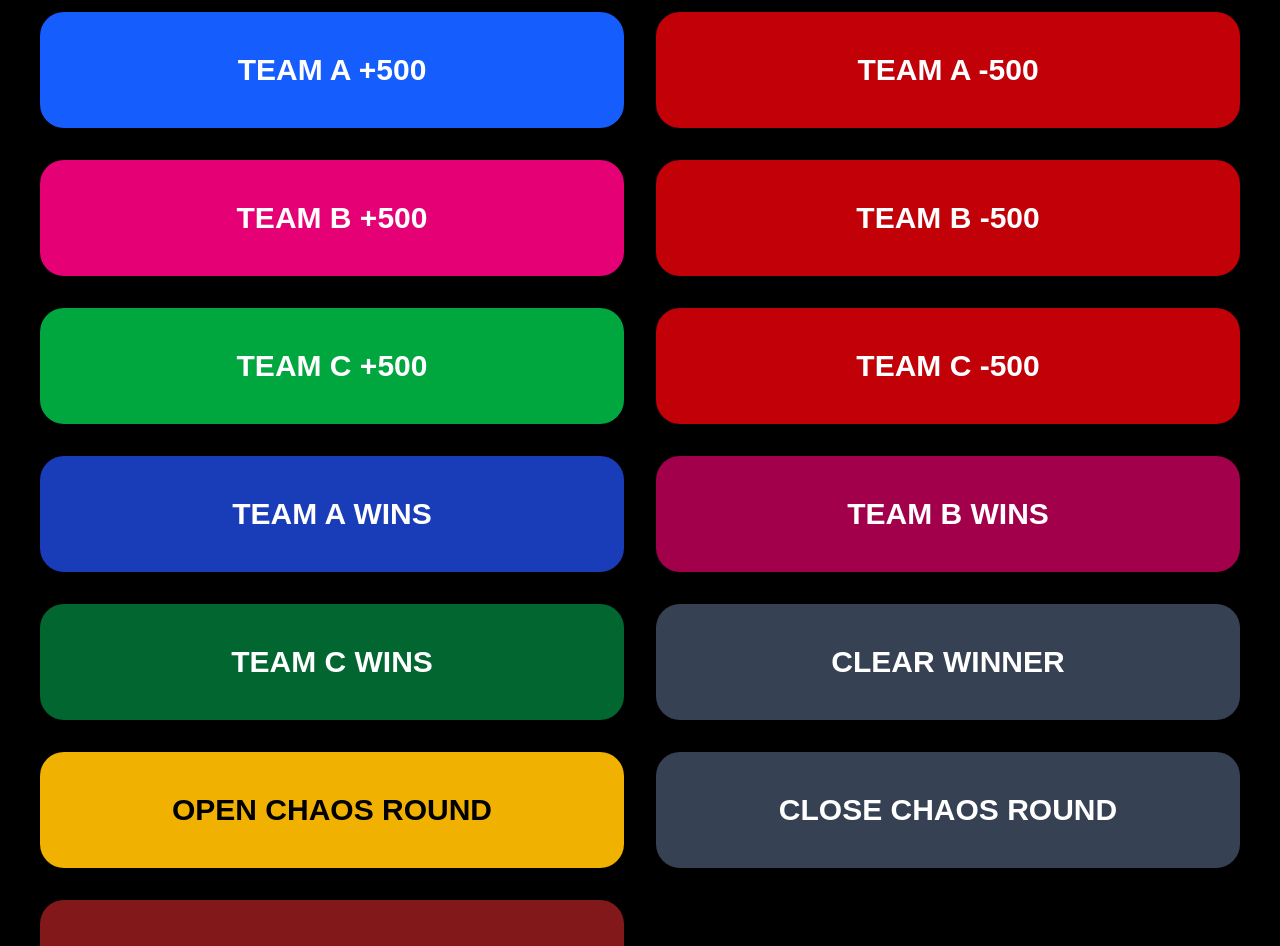
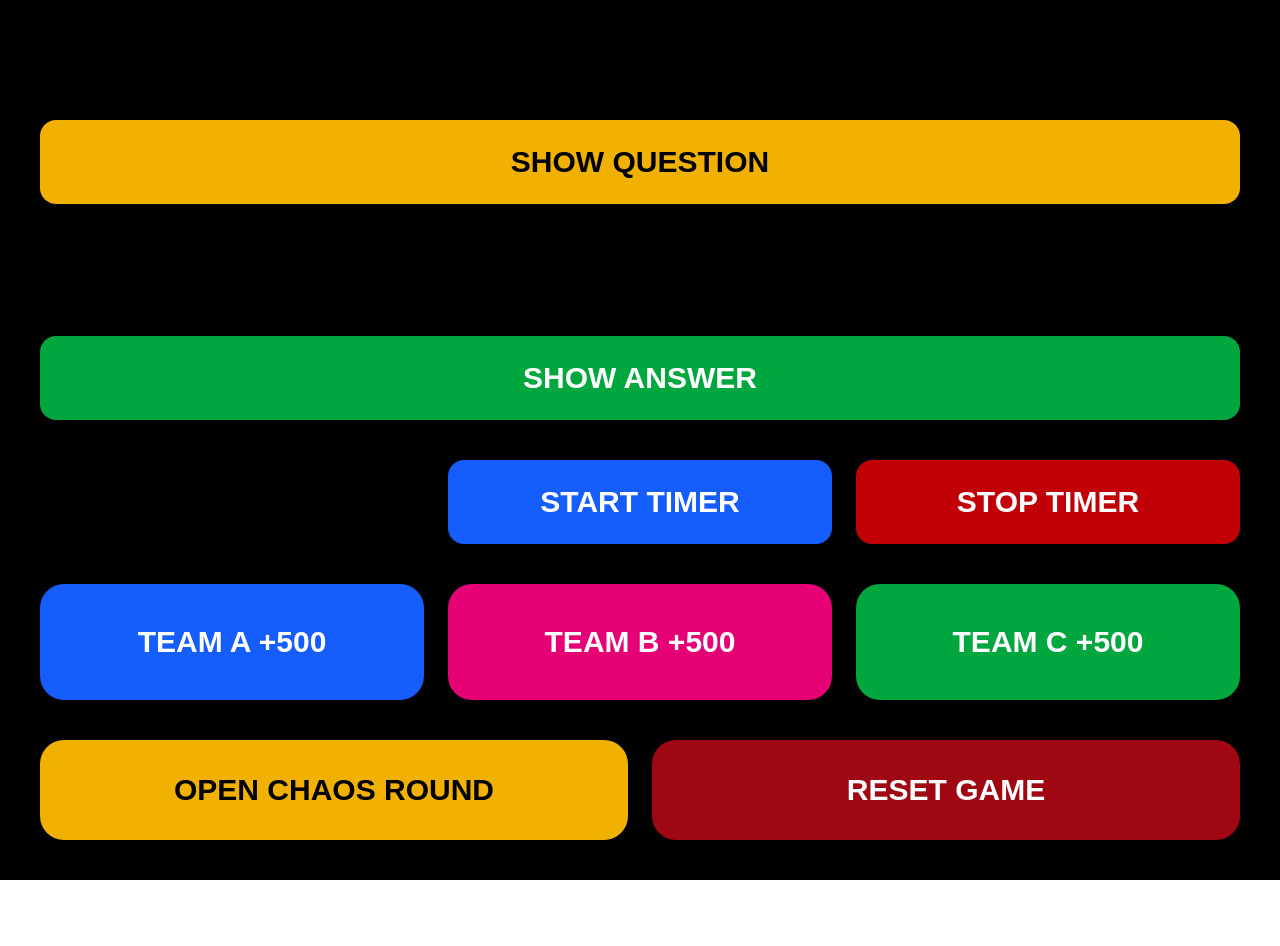
Before and after one commit to jakebaker2606-hub/crack-it, a Next.js app: page /host in a window 1280 px wide. Shown: the part 140-1086 px from the top of the page. After the commit the page ends 1020 px from the top, so only its background shows below. Built offline with nearby package versions, Linux system fonts and the light colour scheme; no server answers; the database is empty.

Commit message:
Updated audience screen and host controls

```diff
--- a/app/audience/page.tsx
+++ b/app/audience/page.tsx
@@ -1,8 +1,6 @@
-// app/audience/page.tsx
-
 "use client";
 
-import { useEffect, useState } from "react";
+import { useEffect, useRef, useState } from "react";
 
 import { motion } from "framer-motion";
 
@@ -42,9 +40,17 @@ export default function AudiencePage() {
 
     question: "Waiting for next question...",
 
+    answer: "",
+
+    showAnswer: false,
+
     round: 1,
 
     winner: "",
+
+    timer: 30,
+
+    timerRunning: false,
 
     showChaosWheel: false,
 
@@ -57,13 +63,23 @@ export default function AudiencePage() {
 
   const [spinning, setSpinning] = useState(false);
 
+  const timerAudio = useRef<HTMLAudioElement | null>(null);
+
   useEffect(() => {
 
-    const timer = setTimeout(() => {
+    timerAudio.current = new Audio("/sounds/timer.mp3");
+
+    timerAudio.current.loop = true;
+
+  }, []);
+
+  useEffect(() => {
+
+    const introTimer = setTimeout(() => {
       setShowIntro(false);
     }, 10000);
 
-    return () => clearTimeout(timer);
+    return () => clearTimeout(introTimer);
 
   }, []);
 
@@ -76,12 +92,56 @@ export default function AudiencePage() {
       const data = snapshot.val();
 
       if (data) {
+
         setGameState(data);
+
+        if (data.timerRunning) {
+
+          timerAudio.current?.play();
+
+        } else {
+
+          timerAudio.current?.pause();
+
+          if (timerAudio.current) {
+            timerAudio.current.currentTime = 0;
+          }
+
+        }
+
       }
 
     });
 
   }, []);
+
+  useEffect(() => {
+
+    let interval: any;
+
+    if (gameState.timerRunning && gameState.timer > 0) {
+
+      interval = setInterval(async () => {
+
+        await update(ref(db, "game"), {
+          timer: gameState.timer - 1,
+        });
+
+      }, 1000);
+
+    }
+
+    if (gameState.timer <= 0) {
+
+      update(ref(db, "game"), {
+        timerRunning: false,
+      });
+
+    }
+
+    return () => clearInterval(interval);
+
+  }, [gameState.timerRunning, gameState.timer]);
 
   const spinWheel = async () => {
 
@@ -153,6 +213,8 @@ export default function AudiencePage() {
 
     <div className="min-h-screen bg-black text-white relative overflow-hidden">
 
+      {/* BACKGROUND VIDEO */}
+
       <video
         autoPlay
         muted
@@ -166,15 +228,85 @@ export default function AudiencePage() {
 
       <div className="fixed inset-0 bg-black/50 z-0" />
 
+      {/* MAIN */}
+
       <div className="relative z-10 p-10">
 
-        <h1 className="text-center text-yellow-400 text-9xl font-black mb-10">
+        {/* ROUND */}
+
+        <div className="flex justify-center mb-6">
+
+          <div className="bg-purple-600 px-10 py-4 rounded-3xl text-5xl font-black">
+            ROUND {gameState.round}
+          </div>
+
+        </div>
+
+        {/* TITLE */}
+
+        <h1 className="text-center text-yellow-400 text-9xl font-black">
           CRACK IT!
         </h1>
 
-        <div className="bg-yellow-400 text-black text-center text-5xl font-black p-10 rounded-3xl">
+        {/* TIMER */}
+
+        <div className="flex justify-center mt-6">
+
+          <motion.div
+            animate={{
+              scale: gameState.timerRunning
+                ? [1, 1.08, 1]
+                : 1,
+            }}
+            transition={{
+              repeat: Infinity,
+              duration: 1,
+            }}
+            className="bg-red-600 text-white text-7xl font-black px-14 py-6 rounded-3xl shadow-[0_0_40px_red]"
+          >
+            {gameState.timer}
+          </motion.div>
+
+        </div>
+
+        {/* QUESTION */}
+
+        <motion.div
+          key={gameState.question}
+          initial={{
+            opacity: 0,
+            scale: 0.8,
+          }}
+          animate={{
+            opacity: 1,
+            scale: 1,
+          }}
+          className="bg-yellow-400 text-black text-center text-5xl font-black p-10 rounded-3xl mt-10"
+        >
           {gameState.question}
-        </div>
+        </motion.div>
+
+        {/* ANSWER */}
+
+        {gameState.showAnswer && (
+
+          <motion.div
+            initial={{
+              scale: 0,
+              opacity: 0,
+            }}
+            animate={{
+              scale: 1,
+              opacity: 1,
+            }}
+            className="bg-green-500 text-white text-center text-5xl font-black p-10 rounded-3xl mt-6"
+          >
+            ANSWER: {gameState.answer}
+          </motion.div>
+
+        )}
+
+        {/* TEAMS */}
 
         <div className="flex justify-center gap-10 flex-wrap mt-14">
 
@@ -199,9 +331,16 @@ export default function AudiencePage() {
             },
           ].map((team) => (
 
-            <div
+            <motion.div
               key={team.name}
-              className={`w-[320px] h-[430px] rounded-3xl p-8 ${team.color} flex flex-col items-center justify-between`}
+              animate={{
+                y: [0, -10, 0],
+              }}
+              transition={{
+                repeat: Infinity,
+                duration: 3,
+              }}
+              className={`w-[320px] h-[430px] rounded-3xl p-8 ${team.color} flex flex-col items-center justify-between shadow-2xl`}
             >
 
               <div className="text-8xl">
@@ -213,6 +352,7 @@ export default function AudiencePage() {
               </div>
 
               <div className="flex items-center justify-center w-full h-[180px] overflow-hidden">
+
                 <motion.div
                   key={team.score}
                   initial={{ scale: 1.5 }}
@@ -221,9 +361,10 @@ export default function AudiencePage() {
                 >
                   {team.score}
                 </motion.div>
+
               </div>
 
-            </div>
+            </motion.div>
 
           ))}
 
@@ -231,7 +372,7 @@ export default function AudiencePage() {
 
       </div>
 
-      {/* CHAOS POPUP */}
+      {/* CHAOS WHEEL */}
 
       {gameState.showChaosWheel && (
 
@@ -241,7 +382,11 @@ export default function AudiencePage() {
             CHAOS ROUND
           </h1>
 
-          <div className="w-0 h-0 border-l-[40px] border-r-[40px] border-b-[80px] border-l-transparent border-r-transparent border-b-yellow-400 z-20 mb-[-20px]" />
+          {/* POINTER */}
+
+          <div className="absolute top-[120px] z-20 w-0 h-0 border-l-[40px] border-r-[40px] border-b-[80px] border-l-transparent border-r-transparent border-b-yellow-400" />
+
+          {/* WHEEL */}
 
           <motion.div
             animate={{
@@ -251,58 +396,57 @@ export default function AudiencePage() {
               duration: 5,
               ease: "easeOut",
             }}
-            className="relative w-[700px] h-[700px] rounded-full overflow-hidden border-[16px] border-blue-900"
+            className="relative w-[700px] h-[700px] rounded-full border-[16px] border-blue-800 shadow-[0_0_60px_#3b82f6]"
+            style={{
+              background: `
+                conic-gradient(
+                  #ec4899 0deg 45deg,
+                  #f97316 45deg 90deg,
+                  #ef4444 90deg 135deg,
+                  #d946ef 135deg 180deg,
+                  #22c55e 180deg 225deg,
+                  #eab308 225deg 270deg,
+                  #0ea5e9 270deg 315deg,
+                  #9333ea 315deg 360deg
+                )
+              `,
+            }}
           >
+
+            {/* LABELS */}
 
             {wheelOptions.map((option, index) => {
 
-              const colors = [
-                "#ec4899",
-                "#f97316",
-                "#ef4444",
-                "#d946ef",
-                "#22c55e",
-                "#eab308",
-                "#0ea5e9",
-                "#9333ea",
-              ];
+              const angle = index * 45;
 
               return (
 
                 <div
                   key={option}
-                  className="absolute w-1/2 h-1/2 origin-bottom-right"
+                  className="absolute left-1/2 top-1/2 text-white font-black text-2xl"
                   style={{
-                    transform: `rotate(${index * 45}deg) skewY(-45deg)`,
-                    background: colors[index],
-                    right: "50%",
-                    bottom: "50%",
+                    transform: `
+                      rotate(${angle + 22.5}deg)
+                      translateY(-280px)
+                      rotate(90deg)
+                    `,
+                    transformOrigin: "center",
                   }}
                 >
-
-                  <div
-                    className="absolute text-white font-black text-center text-2xl"
-                    style={{
-                      transform: "skewY(45deg) rotate(22.5deg)",
-                      width: "240px",
-                      top: "70px",
-                      left: "10px",
-                    }}
-                  >
-                    {option}
-                  </div>
-
+                  {option}
                 </div>
 
               );
 
             })}
 
+            {/* CENTER */}
+
             <div className="absolute inset-0 flex items-center justify-center">
 
               <button
                 onClick={spinWheel}
-                className="w-[180px] h-[180px] rounded-full bg-blue-950 border-8 border-blue-700 text-5xl font-black"
+                className="w-[180px] h-[180px] rounded-full bg-blue-950 border-8 border-blue-700 text-5xl font-black shadow-[0_0_40px_#3b82f6]"
               >
                 SPIN
               </button>
@@ -310,6 +454,8 @@ export default function AudiencePage() {
             </div>
 
           </motion.div>
+
+          {/* RESULT */}
 
           {gameState.chaosResult && (
 
@@ -341,6 +487,37 @@ export default function AudiencePage() {
 
       )}
 
+      {/* WINNER */}
+
+      {gameState.winner && (
+
+        <div className="fixed inset-0 bg-black/90 z-[100] flex items-center justify-center">
+
+          <motion.div
+            animate={{
+              scale: [1, 1.08, 1],
+            }}
+            transition={{
+              repeat: Infinity,
+              duration: 1,
+            }}
+            className="text-center"
+          >
+
+            <div className="text-yellow-400 text-[140px] font-black">
+              {gameState.winner}
+            </div>
+
+            <div className="text-white text-7xl font-black">
+              WINS!
+            </div>
+
+          </motion.div>
+
+        </div>
+
+      )}
+
     </div>
 
   );
--- a/app/host/page.tsx
+++ b/app/host/page.tsx
@@ -1,5 +1,3 @@
-// app/host/page.tsx
-
 "use client";
 
 import { useEffect, useState } from "react";
@@ -12,24 +10,18 @@ import {
   onValue,
 } from "firebase/database";
 
-import { playSound, stopSound } from "../../lib/sounds";
+export default function HostPage() {
 
-export default function HostPage() {
+  const [question, setQuestion] = useState("");
+
+  const [answer, setAnswer] = useState("");
+
+  const [timer, setTimerValue] = useState(30);
 
   const [gameState, setGameState] = useState<any>({
     teamA: 0,
     teamB: 0,
     teamC: 0,
-
-    round: 1,
-
-    question: "Waiting for next question...",
-
-    winner: "",
-
-    showChaosWheel: false,
-
-    chaosResult: "",
   });
 
   useEffect(() => {
@@ -54,207 +46,165 @@ export default function HostPage() {
 
   };
 
-  const addTeamA = async () => {
-
-    playSound("correct.mp3");
-
-    await updateGame({
-      teamA: gameState.teamA + 500,
-    });
-
-  };
-
-  const addTeamB = async () => {
-
-    playSound("correct.mp3");
-
-    await updateGame({
-      teamB: gameState.teamB + 500,
-    });
-
-  };
-
-  const addTeamC = async () => {
-
-    playSound("correct.mp3");
-
-    await updateGame({
-      teamC: gameState.teamC + 500,
-    });
-
-  };
-
-  const minusTeamA = async () => {
-
-    playSound("wrong.mp3");
-
-    await updateGame({
-      teamA: Math.max(0, gameState.teamA - 500),
-    });
-
-  };
-
-  const minusTeamB = async () => {
-
-    playSound("wrong.mp3");
-
-    await updateGame({
-      teamB: Math.max(0, gameState.teamB - 500),
-    });
-
-  };
-
-  const minusTeamC = async () => {
-
-    playSound("wrong.mp3");
-
-    await updateGame({
-      teamC: Math.max(0, gameState.teamC - 500),
-    });
-
-  };
-
-  const openChaosRound = async () => {
-
-    await updateGame({
-      showChaosWheel: true,
-      chaosResult: "",
-    });
-
-  };
-
-  const closeChaosRound = async () => {
-
-    await updateGame({
-      showChaosWheel: false,
-      chaosResult: "",
-    });
-
-  };
-
   return (
 
     <div className="min-h-screen bg-black text-white p-10">
 
-      <h1 className="text-7xl font-black text-center text-yellow-400 mb-10">
+      <h1 className="text-7xl font-black text-yellow-400 text-center mb-10">
         HOST CONTROL PANEL
       </h1>
 
-      <div className="grid grid-cols-2 gap-8">
+      {/* QUESTION */}
+
+      <div className="grid gap-6 mb-10">
+
+        <input
+          value={question}
+          onChange={(e) => setQuestion(e.target.value)}
+          placeholder="Enter Question"
+          className="p-6 rounded-2xl text-black text-3xl font-bold"
+        />
 
         <button
-          onClick={addTeamA}
+          onClick={() =>
+            updateGame({
+              question,
+            })
+          }
+          className="bg-yellow-500 text-black p-6 rounded-2xl text-3xl font-black"
+        >
+          SHOW QUESTION
+        </button>
+
+        <input
+          value={answer}
+          onChange={(e) => setAnswer(e.target.value)}
+          placeholder="Enter Answer"
+          className="p-6 rounded-2xl text-black text-3xl font-bold"
+        />
+
+        <button
+          onClick={() =>
+            updateGame({
+              answer,
+              showAnswer: true,
+            })
+          }
+          className="bg-green-600 p-6 rounded-2xl text-3xl font-black"
+        >
+          SHOW ANSWER
+        </button>
+
+      </div>
+
+      {/* TIMER */}
+
+      <div className="grid grid-cols-3 gap-6 mb-10">
+
+        <input
+          type="number"
+          value={timer}
+          onChange={(e) =>
+            setTimerValue(Number(e.target.value))
+          }
+          className="p-6 rounded-2xl text-black text-3xl font-bold"
+        />
+
+        <button
+          onClick={() =>
+            updateGame({
+              timer,
+              timerRunning: true,
+            })
+          }
+          className="bg-blue-600 p-6 rounded-2xl text-3xl font-black"
+        >
+          START TIMER
+        </button>
+
+        <button
+          onClick={() =>
+            updateGame({
+              timerRunning: false,
+            })
+          }
+          className="bg-red-700 p-6 rounded-2xl text-3xl font-black"
+        >
+          STOP TIMER
+        </button>
+
+      </div>
+
+      {/* TEAM BUTTONS */}
+
+      <div className="grid grid-cols-3 gap-6">
+
+        <button
+          onClick={() =>
+            updateGame({
+              teamA: gameState.teamA + 500,
+            })
+          }
           className="bg-blue-600 p-10 rounded-3xl text-3xl font-black"
         >
           TEAM A +500
         </button>
 
         <button
-          onClick={minusTeamA}
-          className="bg-red-700 p-10 rounded-3xl text-3xl font-black"
-        >
-          TEAM A -500
-        </button>
-
-        <button
-          onClick={addTeamB}
+          onClick={() =>
+            updateGame({
+              teamB: gameState.teamB + 500,
+            })
+          }
           className="bg-pink-600 p-10 rounded-3xl text-3xl font-black"
         >
           TEAM B +500
         </button>
 
         <button
-          onClick={minusTeamB}
-          className="bg-red-700 p-10 rounded-3xl text-3xl font-black"
-        >
-          TEAM B -500
-        </button>
-
-        <button
-          onClick={addTeamC}
+          onClick={() =>
+            updateGame({
+              teamC: gameState.teamC + 500,
+            })
+          }
           className="bg-green-600 p-10 rounded-3xl text-3xl font-black"
         >
           TEAM C +500
         </button>
 
+      </div>
+
+      {/* GAME CONTROLS */}
+
+      <div className="grid grid-cols-2 gap-6 mt-10">
+
         <button
-          onClick={minusTeamC}
-          className="bg-red-700 p-10 rounded-3xl text-3xl font-black"
+          onClick={() =>
+            updateGame({
+              showChaosWheel: true,
+              chaosResult: "",
+            })
+          }
+          className="bg-yellow-500 text-black p-8 rounded-3xl text-3xl font-black"
         >
-          TEAM C -500
+          OPEN CHAOS ROUND
         </button>
 
         <button
           onClick={() =>
             updateGame({
-              winner: "TEAM A",
-            })
-          }
-          className="bg-blue-800 p-10 rounded-3xl text-3xl font-black"
-        >
-          TEAM A WINS
-        </button>
-
-        <button
-          onClick={() =>
-            updateGame({
-              winner: "TEAM B",
-            })
-          }
-          className="bg-pink-800 p-10 rounded-3xl text-3xl font-black"
-        >
-          TEAM B WINS
-        </button>
-
-        <button
-          onClick={() =>
-            updateGame({
-              winner: "TEAM C",
-            })
-          }
-          className="bg-green-800 p-10 rounded-3xl text-3xl font-black"
-        >
-          TEAM C WINS
-        </button>
-
-        <button
-          onClick={() =>
-            updateGame({
+              teamA: 0,
+              teamB: 0,
+              teamC: 0,
+              question: "Waiting for next question...",
+              answer: "",
+              showAnswer: false,
               winner: "",
             })
           }
-          className="bg-gray-700 p-10 rounded-3xl text-3xl font-black"
+          className="bg-red-800 p-8 rounded-3xl text-3xl font-black"
         >
-          CLEAR WINNER
-        </button>
-
-        <button
-          onClick={openChaosRound}
-          className="bg-yellow-500 text-black p-10 rounded-3xl text-3xl font-black"
-        >
-          OPEN CHAOS ROUND
-        </button>
-
-        <button
-          onClick={closeChaosRound}
-          className="bg-gray-700 p-10 rounded-3xl text-3xl font-black"
-        >
-          CLOSE CHAOS ROUND
-        </button>
-
-        <button
-          onClick={() => {
-
-            stopSound();
-
-            updateGame({
-              timer: 0,
-            });
-
-          }}
-          className="bg-red-900 p-10 rounded-3xl text-3xl font-black"
-        >
-          STOP TIMER
+          RESET GAME
         </button>
 
       </div>
```
